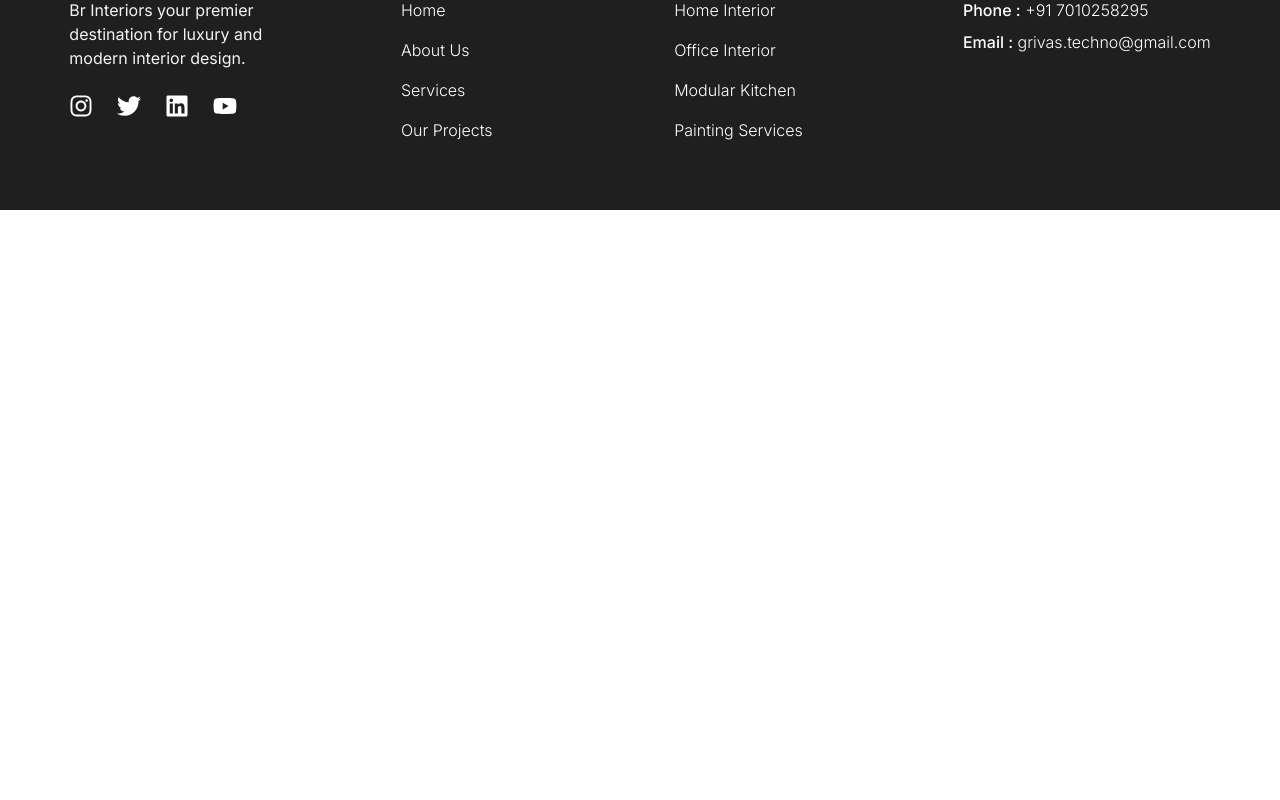
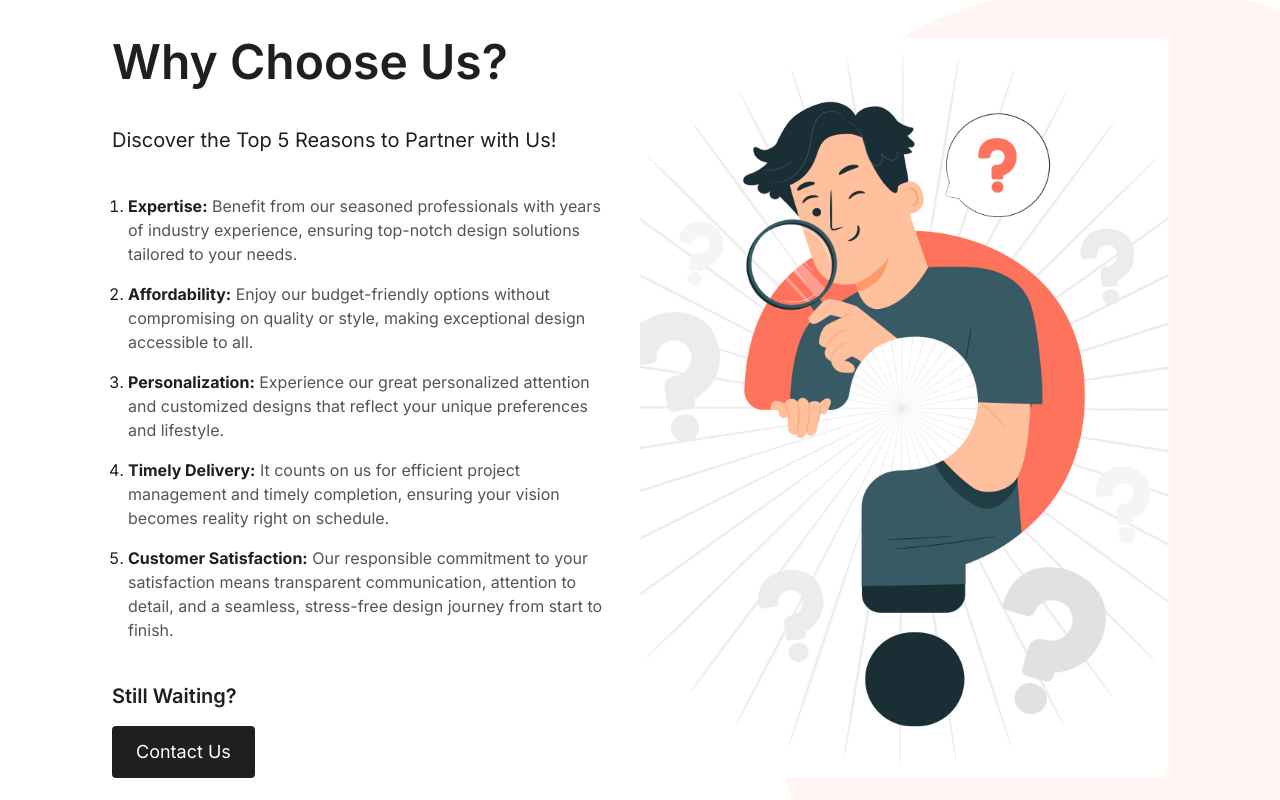
Before and after one commit to Sirajudeen-kb/interior, a Next.js app: page /about in a window 1280 px wide. Shown: the part 1840-2640 px from the top of the page. Before the commit the page ends 2050 px from the top, so only its background shows below. Built offline with nearby package versions, Linux system fonts and the light colour scheme.

Commit message:
Completed about page.

```diff
--- a/app/about/page.tsx
+++ b/app/about/page.tsx
@@ -5,6 +5,7 @@ import AboutImage from "../../public/images/About.jpg"; // Ensure the image path
 import about from "../../public/images/about-us.jpg";
 import mission from "../../public/images/mission.jpg";
 import vision from "../../public/images/vision.jpg";
+import section from "../../public/images/Why-us.jpg";
 import Image from "next/image";
 import { useInView } from "react-intersection-observer";
 import Link from "next/link";
@@ -23,6 +24,11 @@ const About: React.FC = () => {
    });
 
    const { ref: visionRef, inView: visionInView } = useInView({
+     triggerOnce: true,
+     threshold: 0.2,
+   });
+
+   const { ref: stepsRef, inView: stepsInView } = useInView({
      triggerOnce: true,
      threshold: 0.2,
    });
@@ -129,7 +135,7 @@ const About: React.FC = () => {
         </div>
 
         {/* Content */}
-        <div className="relative z-10 flex flex-col md:flex-row justify-center gap-8 md:gap-12 lg:gap-16 max-w-full py-12 px-4 sm:px-8 md:px-12 lg:px-12">
+        <div className="relative z-10 flex flex-col md:flex-row justify-center gap-8 md:gap-12 lg:gap-16 max-w-full sm:p-8 md:p-12 lg:p-16">
           <div
             ref={missionRef}
             className={`flex flex-col items-center w-full md:w-1/2 lg:w-2/5 mb-12 md:mb-0 transition-opacity duration-[2500ms] ${
@@ -181,6 +187,118 @@ const About: React.FC = () => {
           </div>
         </div>
       </div>
+      <div className="relative p-8 md:p-12 lg:p-28">
+        <div className="absolute inset-0 overflow-hidden opacity-10">
+          <svg
+            id="visual"
+            viewBox="0 0 1577 620"
+            width="100%"
+            height="100%"
+            xmlns="http://www.w3.org/2000/svg"
+            xmlnsXlink="http://www.w3.org/1999/xlink"
+            version="1.1"
+            className="w-full h-full object-cover"
+          >
+            <rect x="0" y="0" width="1577" height="620" fill="#ffffff"></rect>
+            <g transform="translate(1572.1682739191738 484.46670565966974)">
+              <path
+                d="M380.4 -441.8C511.7 -343.2 649.8 -241 692.1 -106.4C734.5 28.2 681.2 195.4 602.4 362.8C523.6 530.2 419.3 697.8 248.4 819.5C77.5 941.1 -160.1 1016.7 -308.3 927.8C-456.5 838.8 -515.3 585.1 -575.6 380.8C-635.9 176.4 -697.6 21.2 -697.4 -147.9C-697.3 -317 -635.3 -500.2 -508.8 -599.7C-382.2 -699.2 -191.1 -715.1 -33.3 -675.4C124.5 -635.8 249.1 -540.5 380.4 -441.8"
+                fill="#ffa48f"
+              ></path>
+            </g>
+          </svg>
+        </div>
+        <div className="relative z-10 container mx-auto">
+          <div className="flex flex-col lg:flex-row items-stretch">
+            <div
+              ref={stepsRef}
+              className={`w-full lg:w-1/2 mb-8 lg:mb-0 lg:pr-8 flex flex-col justify-between transition-opacity duration-[2500ms] ${
+                stepsInView ? "animate-slide-right opacity-100" : "opacity-0"
+              }`}
+            >
+              <div className="space-y-10">
+                <h2 className="text-3xl md:text-4xl lg:text-5xl font-semibold mb-8 text-[#1F1F1F]">
+                  Why Choose Us?
+                </h2>
+                <p className="text-lg md:text-xl text-left text-[#1F1F1F] mb-8">
+                  Discover the Top 5 Reasons to Partner with Us!
+                </p>
+                <ul className="list-decimal ml-4 space-y-4 text-[#1F1F1F]">
+                  <li>
+                    <span className="font-bold">Expertise:</span>
+                    <span className="text-[#545454]">
+                      {" "}
+                      Benefit from our seasoned professionals with years of
+                      industry experience, ensuring top-notch design solutions
+                      tailored to your needs.
+                    </span>
+                  </li>
+                  <li>
+                    <span className="font-bold">Affordability:</span>
+                    <span className="text-[#545454]">
+                      {" "}
+                      Enjoy our budget-friendly options without compromising on
+                      quality or style, making exceptional design accessible to
+                      all.
+                    </span>
+                  </li>
+                  <li>
+                    <span className="font-bold">Personalization:</span>
+                    <span className="text-[#545454]">
+                      {" "}
+                      Experience our great personalized attention and customized
+                      designs that reflect your unique preferences and
+                      lifestyle.
+                    </span>
+                  </li>
+                  <li>
+                    <span className="font-bold">Timely Delivery:</span>
+                    <span className="text-[#545454]">
+                      {" "}
+                      It counts on us for efficient project management and
+                      timely completion, ensuring your vision becomes reality
+                      right on schedule.
+                    </span>
+                  </li>
+                  <li>
+                    <span className="font-bold">Customer Satisfaction:</span>
+                    <span className="text-[#545454]">
+                      {" "}
+                      Our responsible commitment to your satisfaction means
+                      transparent communication, attention to detail, and a
+                      seamless, stress-free design journey from start to finish.
+                    </span>
+                  </li>
+                </ul>
+                <div className="text-center lg:text-left mt-8">
+                  <p className="text-xl text-[#1F1F1F] font-semibold mb-4">
+                    Still Waiting?
+                  </p>
+                  <button className="px-6 py-3 bg-[#1F1F1F] text-white rounded hover:bg-[#444444] text-sm sm:text-base md:text-lg w-fit mx-auto lg:mx-0">
+                    <Link href="/contact">Contact Us</Link>
+                  </button>
+                </div>
+              </div>
+            </div>
+            <div
+              ref={stepsRef}
+              className={`w-full lg:w-1/2 flex justify-center lg:justify-start transition-opacity duration-[2500ms] ${
+                stepsInView ? "animate-slide-left opacity-100" : "opacity-0"
+              }`}
+            >
+              <div className="relative w-full pb-[75%] rounded-lg overflow-hidden">
+                <Image
+                  src={section}
+                  alt="About Us"
+                  layout="fill"
+                  objectFit="cover"
+                  className="transition-transform duration-300 hover:scale-105"
+                />
+              </div>
+            </div>
+          </div>
+        </div>
+      </div>
     </div>
   );
 };
```
Also changed, not shown: public/images/Why-us.jpg (added).
